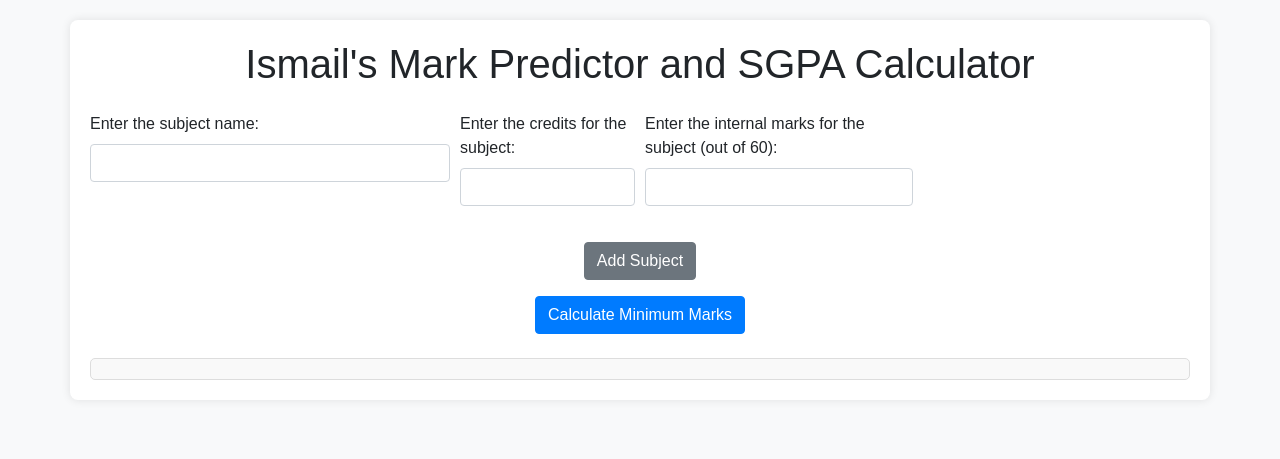
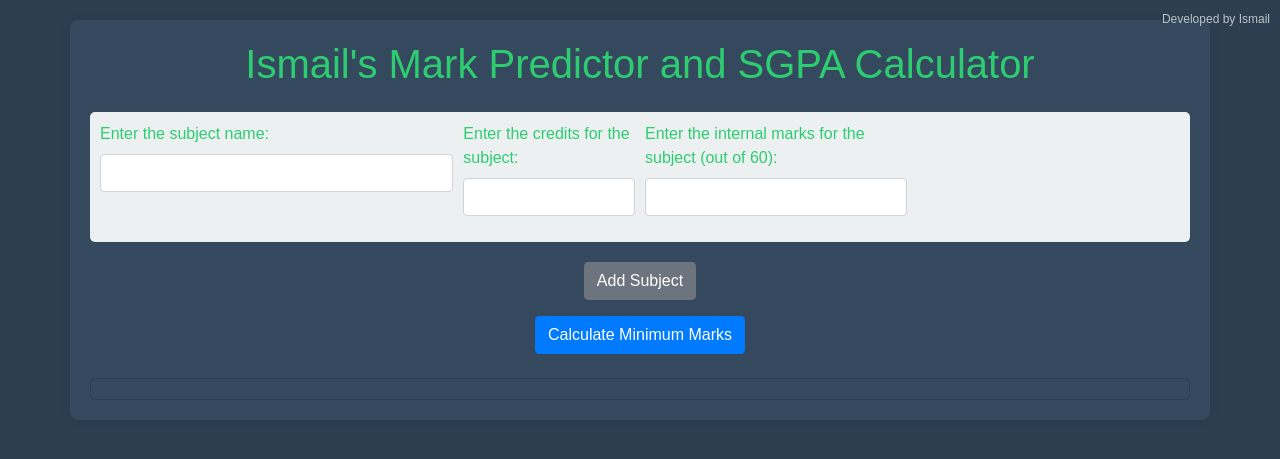
Before and after one commit to mhd1smail/MySGPAWebApp, a Flask app: page / in a window 1280 px wide. Shown: the top 459 px of the page. Run offline with Flask 2, Linux system fonts and the light colour scheme; some libraries are stand-ins or nearby versions.

Commit message:
final design changes

```diff
--- a/templates/index.html
+++ b/templates/index.html
@@ -9,23 +9,27 @@
     <style>
         body {
             font-family: Arial, sans-serif;
-            background-color: #f8f9fa;
+            background-color: #2c3e50; /* Dark gray background */
+            color: #2ecc71; /* Green text color */
             margin-top: 20px;
         }
         .container {
-            background-color: #ffffff;
+            background-color: #34495e; /* Darker gray container */
             padding: 20px;
             border-radius: 8px;
             box-shadow: 0 0 10px rgba(0, 0, 0, 0.1);
         }
         .subject-container {
             margin-bottom: 20px;
+            background-color: #ecf0f1; /* Light gray box for subjects */
+            padding: 10px;
+            border-radius: 5px;
         }
         .result {
             margin-top: 20px;
             padding: 10px;
-            background-color: #f9f9f9;
-            border: 1px solid #ddd;
+            background-color: #34495e;
+            border: 1px solid #2c3e50;
             border-radius: 5px;
         }
         .result pre {
@@ -35,11 +39,19 @@
             color: red;
             font-size: 0.9em;
         }
+        .watermark {
+            position: absolute;
+            top: 10px;
+            right: 10px;
+            font-size: 12px;
+            color: #bdc3c7; /* Light gray watermark */
+        }
     </style>
 </head>
 <body>
     <div class="container">
         <h1 class="text-center mb-4">Ismail's Mark Predictor and SGPA Calculator</h1>
+        <small class="watermark">Developed by Ismail</small>
         <form method="post" id="sgpa-form">
             <div id="subjects">
                 <div class="subject-container">
```
Also changed, not shown: templates/enter_grades.html (+16 -4 lines), templates/results.html (+13 -8 lines).
